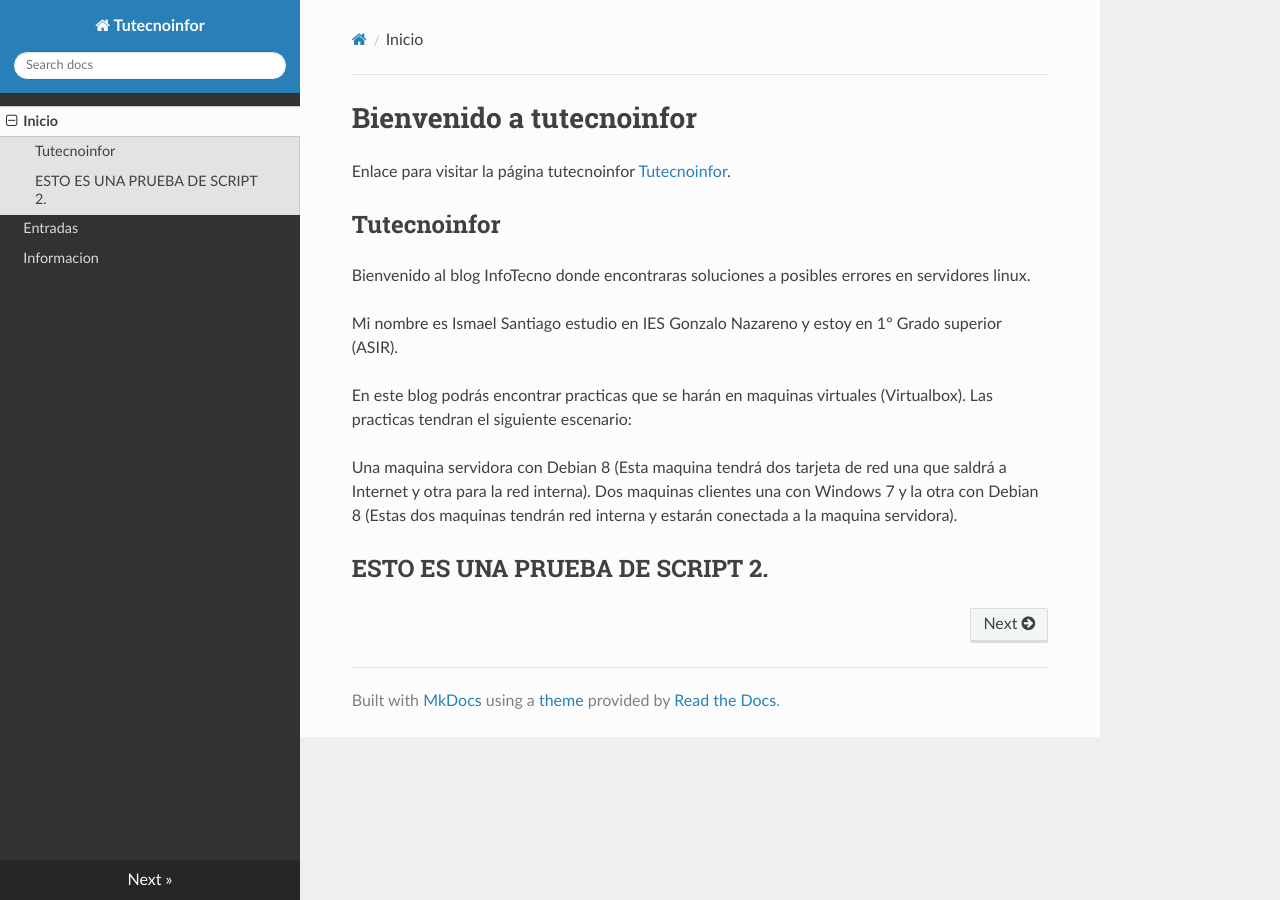
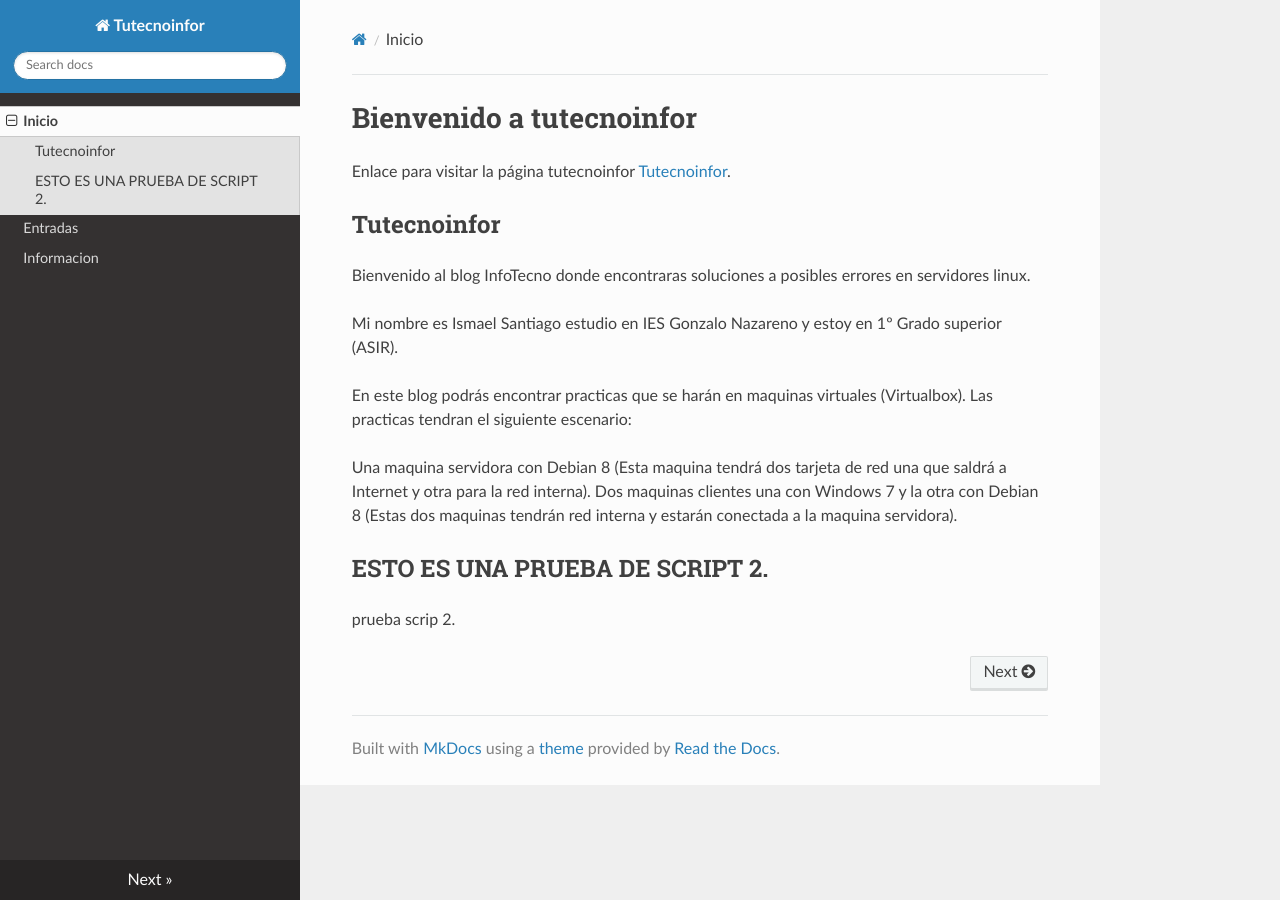
Before and after one commit to ismaelse95/mkdocsdesarrollo, an MkDocs documentation site: the page built from docs/index.md, in a window 1280 px wide. Built offline with MkDocs 1.6.1, drawn with Linux system fonts in a browser that asks for light colours; nearby versions of some CDN libraries.

Commit message:
prueba11

```diff
--- a/docs/index.md
+++ b/docs/index.md
@@ -14,3 +14,5 @@ Una maquina servidora con Debian 8 (Esta maquina tendrá dos tarjeta de red una
 Dos maquinas clientes una con Windows 7 y la otra con Debian 8 (Estas dos maquinas tendrán red interna y estarán conectada a la maquina servidora).
 
 ## ESTO ES UNA PRUEBA DE SCRIPT 2.
+
+prueba scrip 2.
```
